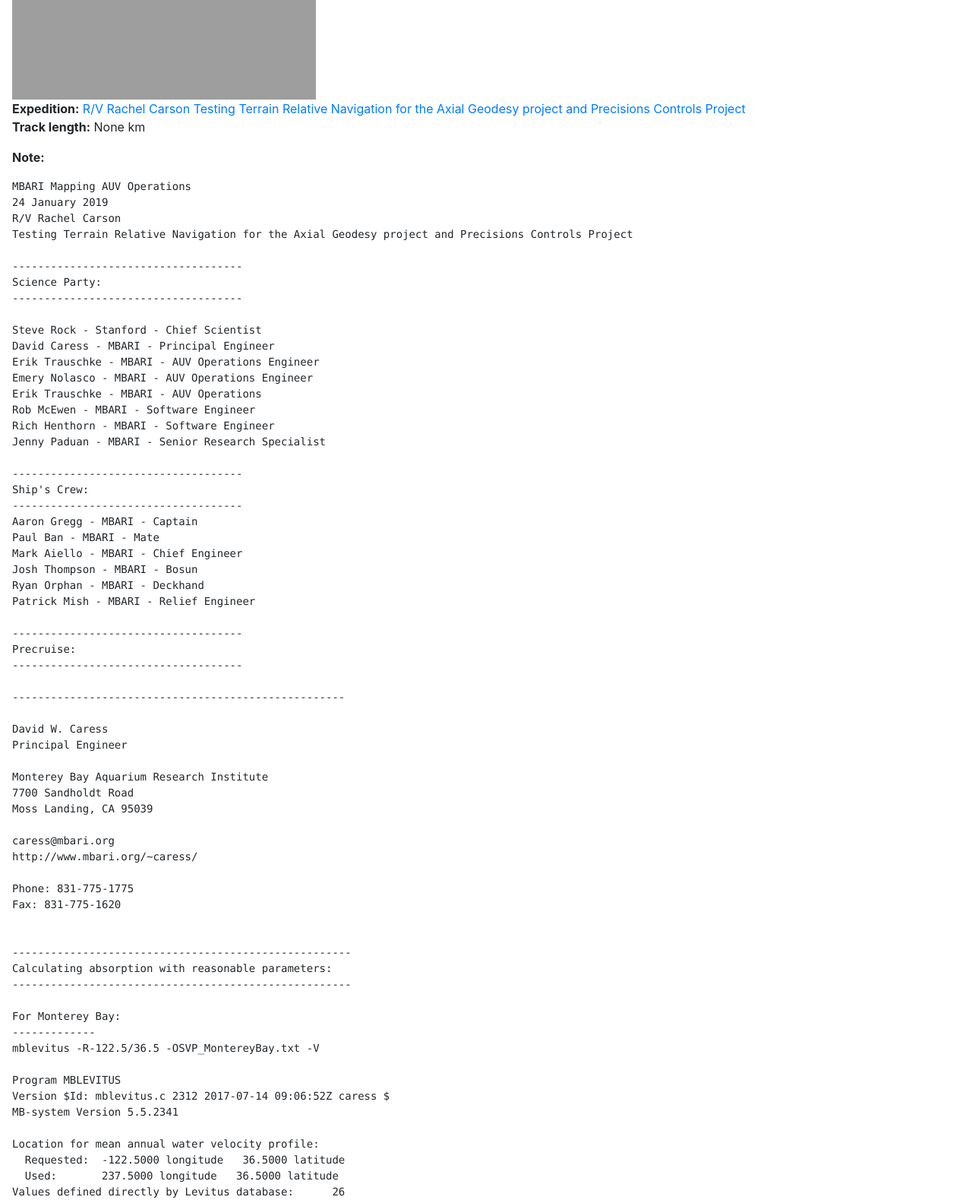
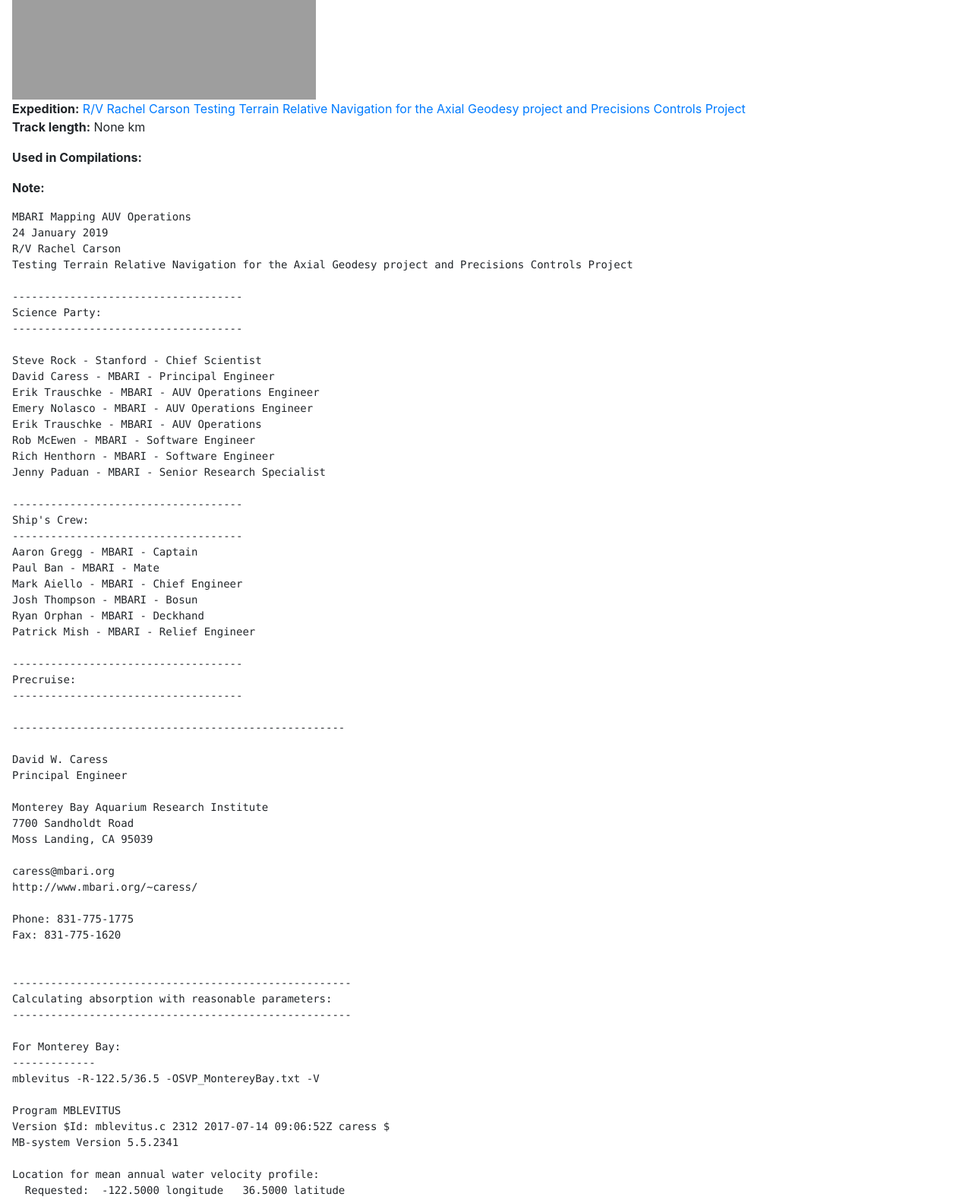
Before and after one commit to mbari-org/SeafloorMappingDB, a Django app: page /missions/2019-20190124m1/ in a window 1280 px wide. Shown: the part 326-1905 px from the top of the page at 76% size. Run offline with Django 3.2, Linux system fonts and the light colour scheme; data comes from the database, SQL or seed files in the repository; data that the repository does not hold is empty; parts of the project's set-up code (start-up, migrations or seed data) failed here and were passed over; some libraries are stand-ins or nearby versions; grey boxes are pictures that could not be loaded.

Commit message:
Provide links to where Used in Compilations

```diff
--- a/smdb/smdb/templates/smdb/mission_detail.html
+++ b/smdb/smdb/templates/smdb/mission_detail.html
@@ -26,6 +26,11 @@
         <span class="font-weight-bold">Track length:</span>
         {{ mission.track_length }} km
       </p>
+      <p><span class="font-weight-bold">Used in Compilations:</span>
+      {% for compilation in mission.compilations.all|dictsort:"name" %}
+        <br>&nbsp;&nbsp;&nbsp;<a href="{% url 'compilation-detail' compilation.slug %}">{{ compilation.name }}</a>
+      {% endfor %}
+      </p>
       <p class="font-weight-bold">Note:</p>
       <pre>{{ mission.notes_text }}</pre>
     </div>
```
